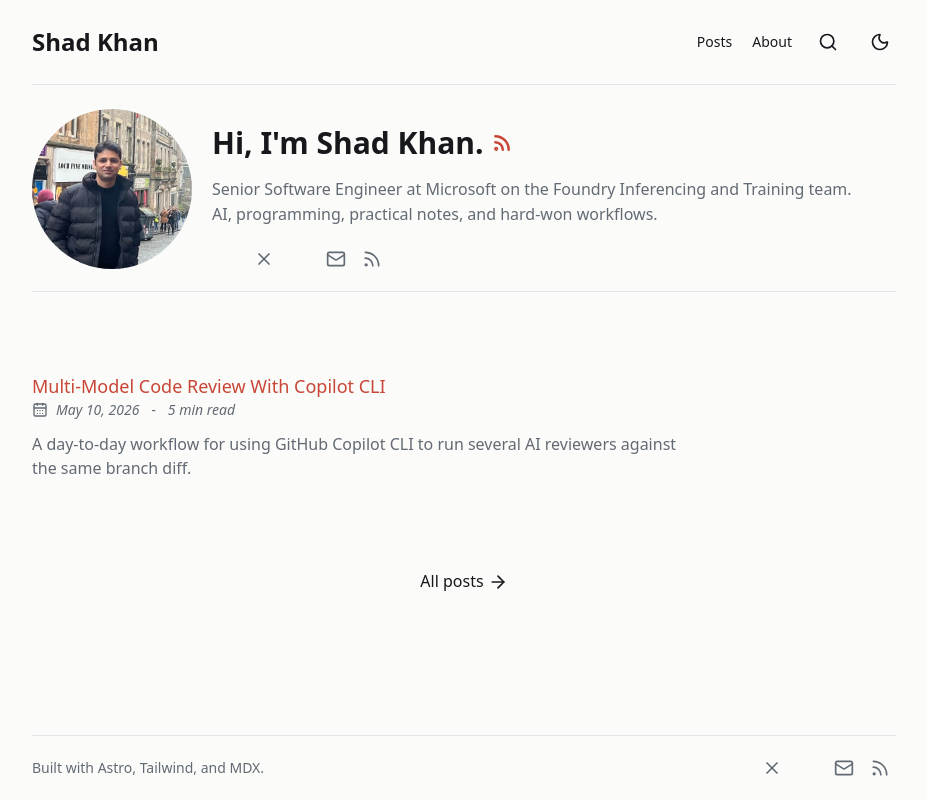
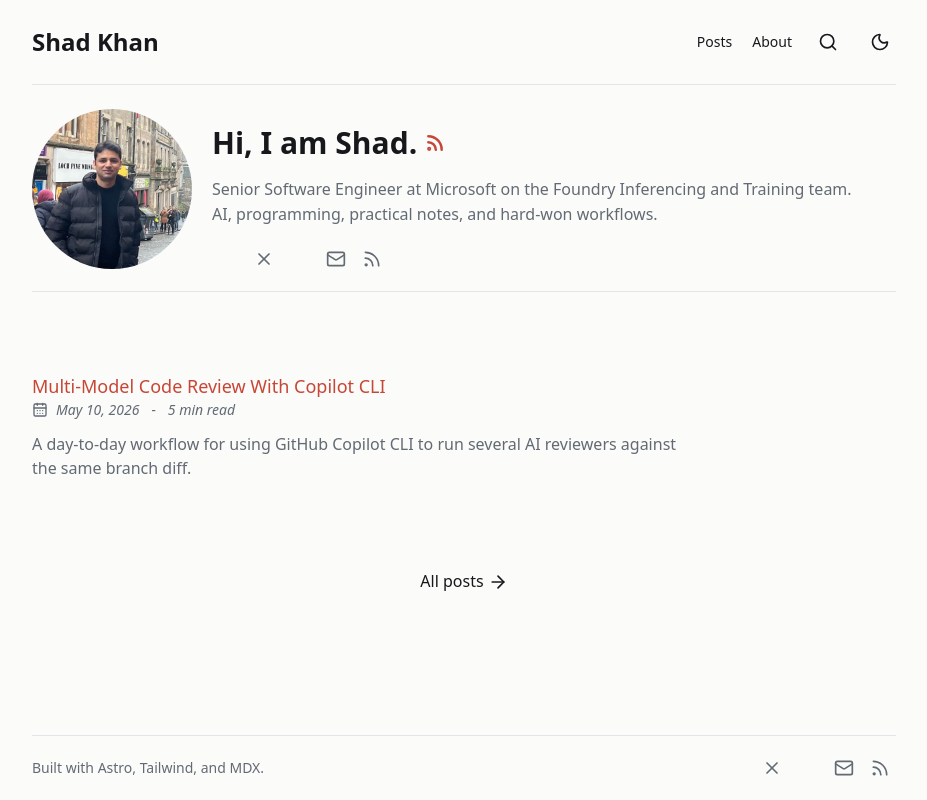
Before and after one commit to shaduk/shaduk.github.io, an Astro site: page / in a window 1280 px wide. Shown: the whole page, without its empty margins (176-1103 px from the left). Built offline with nearby package versions, Linux system fonts and the light colour scheme; Astro itself is replaced by a stand-in of ours; some icons are missing.

Commit message:
Update homepage greeting

```diff
--- a/src/pages/index.astro
+++ b/src/pages/index.astro
@@ -25,7 +25,7 @@ const posts = await getSortedPosts();
       </a>
       <div class="flex-1 text-center sm:text-left">
         <div class="flex items-center justify-center gap-2 sm:justify-start">
-          <h1 class="my-2 inline-block text-2xl font-bold sm:my-4 sm:text-3xl">Hi, I'm Shad Khan.</h1>
+          <h1 class="my-2 inline-block text-2xl font-bold sm:my-4 sm:text-3xl">Hi, I am Shad.</h1>
           <a href="/rss.xml" class="focus-outline inline-flex text-accent" aria-label="RSS feed" title="RSS feed">
             <Rss class="size-5 stroke-[3]" aria-hidden="true" />
           </a>
```
